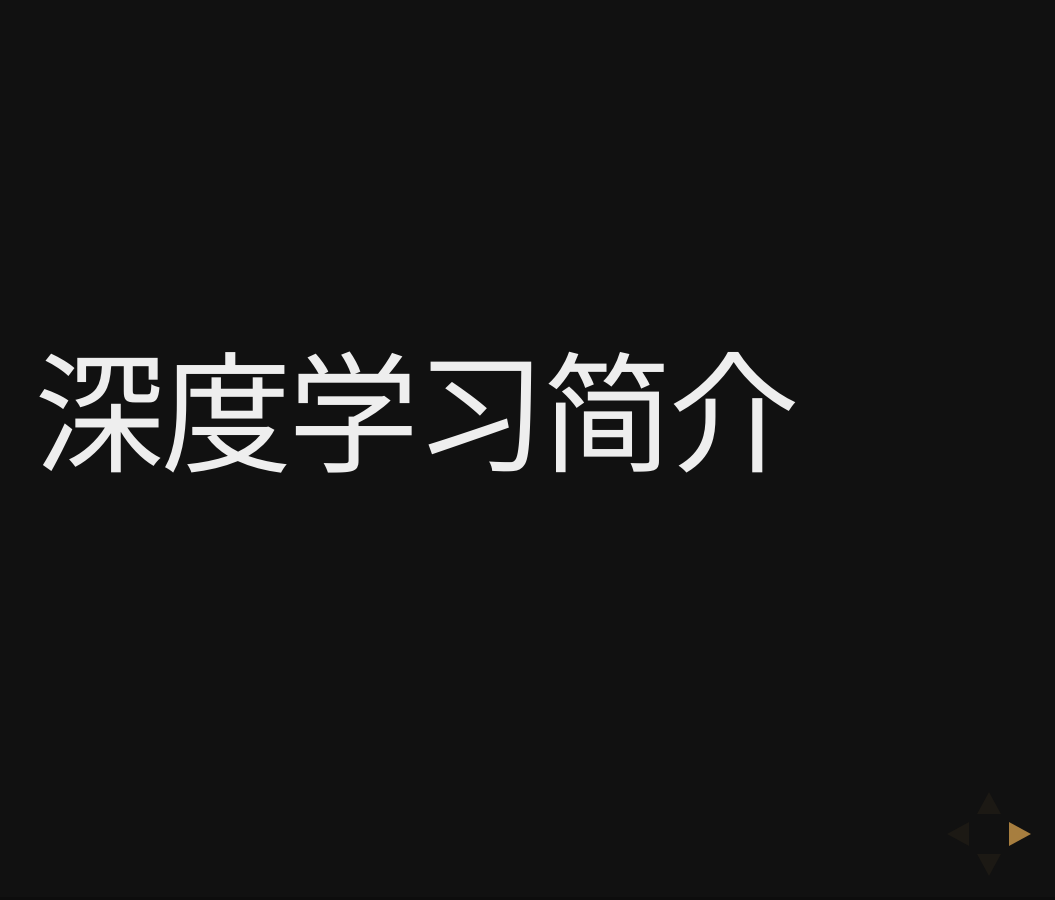
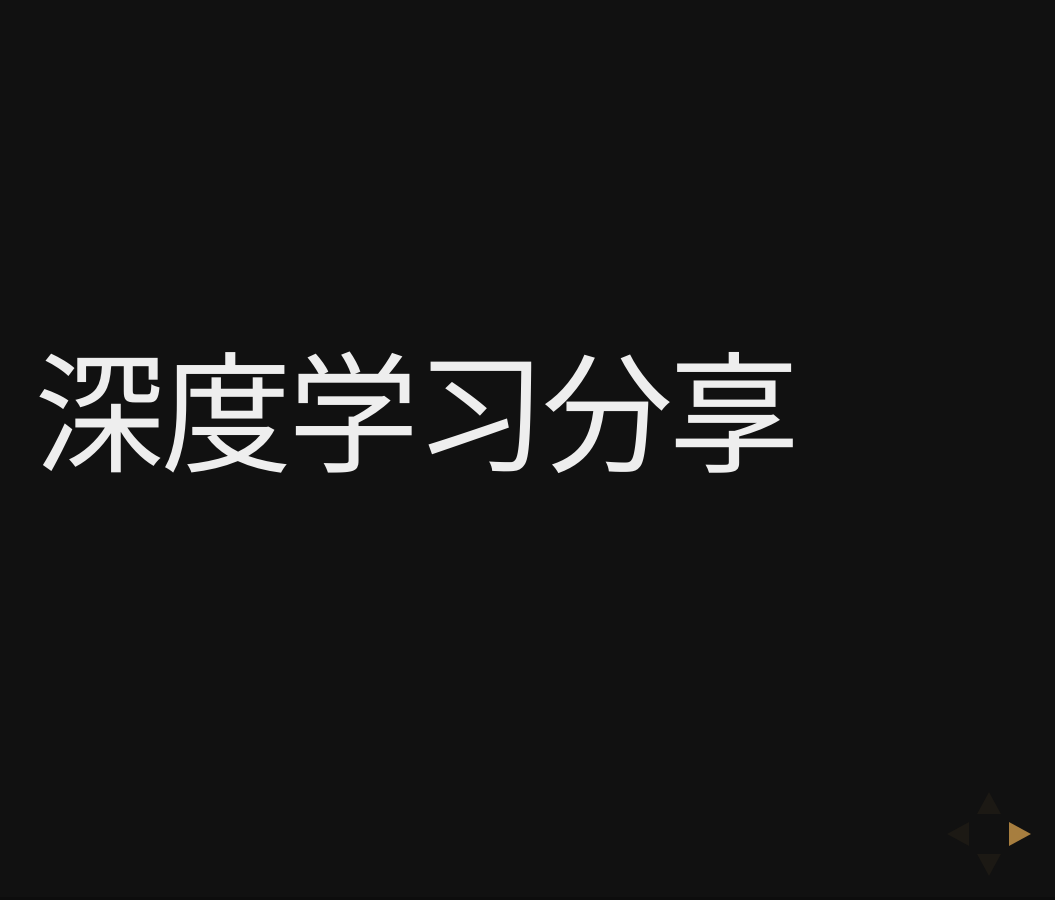
Before and after one commit to wzbozz/wzbozz.github.io, a Jekyll site: the page built from _posts/2019-2-17-DL_Tutorial_for_Lorentz.md, in a window 1280 px wide. Shown: the whole page, without its empty margins (225-1280 px from the left). Built offline with Jekyll 4.4.1, drawn with Linux system fonts in a browser that asks for light colours.

Commit message:
post changed

```diff
--- a/_posts/2019-2-17-DL_Tutorial_for_Lorentz.md
+++ b/_posts/2019-2-17-DL_Tutorial_for_Lorentz.md
@@ -10,30 +10,44 @@ mathjax: true
 ---
 
 <section markdown="1">
-# 深度学习简介
+
+# 深度学习分享
+
 </section> <section markdown="1">
+
 ## Outline
-    - 神经网络基础简介
+    - 神经网络/深度学习简介
     - 深度学习图像分类(Image Classification)
     - 深度学习目标检测(Object Detection)
     - 3D目标检测(3D Object Detection)/摄像头激光雷达融合(Camera Lidar Fusion)
+
 </section> <section markdown="1">
+
 ## 神经网络基础
 
 - 浅显易于入门 [*Neural Networks and Deep Learning*](http://neuralnetworksanddeeplearning.com/index.html) By **Michael Nielsen**(《量子计算与量子信息》的作者)
 
 - 神经网络基本单元
 - ![](http://cs231n.github.io/assets/nn1/neuron_model.jpeg)
+
 </section> <section markdown="1">
+
+
 - 前向全连接网络：神经元互联
 - ![](http://cs231n.github.io/assets/nn1/neural_net2.jpeg)
+
 </section> <section markdown="1">
+
 - 卷积神经网络：全连接到部分连接
 - ![](http://cs231n.github.io/assets/cnn/depthcol.jpeg)
+
 </section> <section markdown="1">
+
 - 训练算法：梯度反向传播
 - ![](http://cs231n.github.io/assets/nn3/opt2.gif)
+
 </section> <section markdown="1">
+
 ## 深度学习框架：
  - Theano: 学术
 
@@ -51,14 +65,21 @@ mathjax: true
 
  - Dlib: 代码清爽，开箱即用
 
+   </section> <section markdown="1">
+
+
 </section> <section markdown="1">
+
 ## 图像识别
 
 
 ![img]({{ site.imageurl }}/imagenet.jpeg)
+
 </section> <section markdown="1">
 
 ![img]({{ site.imageurl }}/samp1.jpeg)
+
+</section> <section markdown="1">
 
 ![img]({{ site.imageurl }}/samp2.jpeg)
 
@@ -70,13 +91,11 @@ The ImageNet challenge has been traditionally tackled with image analysis algori
 
 </section> <section markdown="1">
 
-
 ![img]({{ site.imageurl }}/lenet.png)
 
 *LeNet-5 architecture for digit recognition. Source:* [*Y. Lecun et al. (1998)*](http://yann.lecun.com/exdb/publis/pdf/lecun-01a.pdf)
 
 </section> <section markdown="1">
-
 
 ![img]({{ site.imageurl }}/alexnet.png)
 
@@ -87,6 +106,7 @@ The ImageNet challenge has been traditionally tackled with image analysis algori
 ### Going deeper
 
 Since the 2012 milestone, researchers have tried to go deeper in the sequences of convolutional layers. In 2014, [K. Simonyan & A. Zisserman (2015)](https://arxiv.org/abs/1409.1556.pdf) released the VGG16 model, composed of sixteen convolutional layers, multiple max-pool layers and three final fully-connected layers. One of its specificities is to chain multiple convolutional layers with ReLU activation functions creating nonlinear transformations. Indeed, introducing nonlinearities allow models to learn more complex patterns. Moreover they introduced 3x3 filters for each convolution (as opposed to 11x11 filters for the AlexNet model) and noticed they could recognized the same patterns than larger filters while decreasing the number of parameters to train. These transformations reached 7.3% top-5 error rate on the 2014 ImageNet challenge reducing by a factor of two the error of the AlexNet model.
+
 </section> <section markdown="1">
 
 ![img]({{ site.imageurl }}/vgg16.png)
@@ -104,16 +124,16 @@ This same year, [M. Lin et al. (2014)](https://arxiv.org/abs/1312.4400.pdf) have
 
 *Inception module. Source:* [*C. Szegedy et al. (2014)*](https://arxiv.org/abs/1409.4842)
 
-</section> <section markdown="1">
 
 
 ![img]({{ site.imageurl }}/GoogLeNet.png)
 
 *GoogLeNet architecture. Source:* [*C. Szegedy et al. (2014)*](https://arxiv.org/abs/1409.4842)
+
 </section> <section markdown="1">
 
+
 In 2015, [C. Szegedy et al. (2015)](https://arxiv.org/abs/1512.00567) developed the Inception V2 model, mostly inspired by the first version. The authors have however changed the 5x5 filter in the inception modules by two 3x3 filters, a 3x3 convolution and a 3x1 fully-connected slided over the first one. This method called convolution factorization decreases the number of parameters in each inception module, thus reducing the computational cost. This model reached a top-5 error rate of 5.6% on the 2012 ImageNet challenge.
-</section> <section markdown="1">
 
 Going further, [C. Szegedy et al. (2015)](https://arxiv.org/abs/1512.00567) have fine-tuned the batch-normalization and used a higher resolution input, the famous Inception V3 model. They reduced the strides of the first two layers and removed a max-pool layer to analyze images with higher precision. They finally reached a top-5 error rate of 3.58% over the 2012 ImageNet challenge.
 
```
